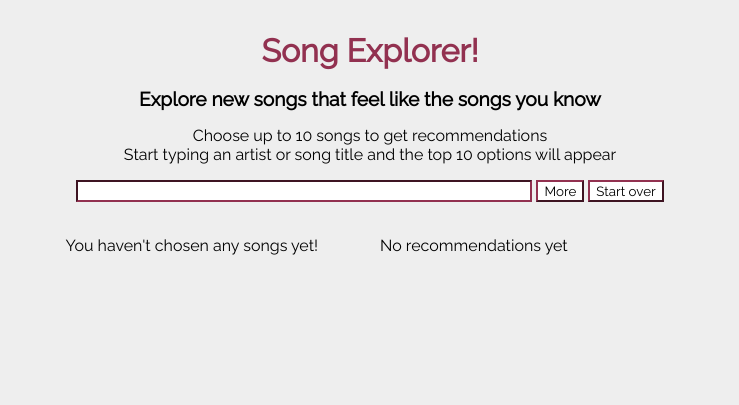
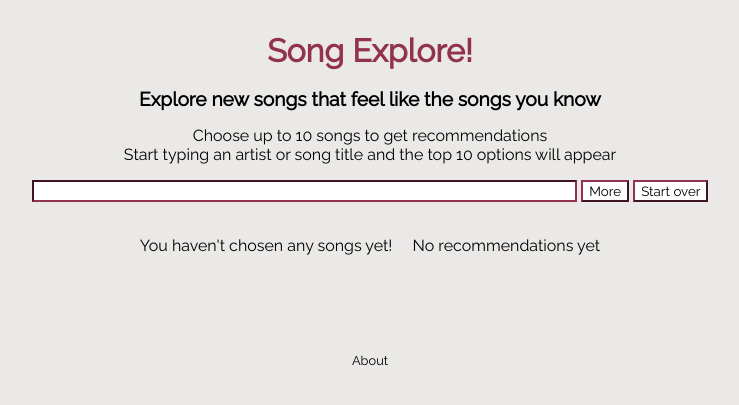
Before and after one commit to trishaandrews/music_explorer, a Flask app: page / in a window 1280 px wide. Shown: the top 405 px of the page, without its empty margins (270-1009 px from the left). Run offline with Flask 2, Linux system fonts and the light colour scheme; parts of the project's set-up code (start-up, migrations or seed data) failed here and were passed over; some libraries are stand-ins or nearby versions.

Commit message:
new features and fixed app

```diff
--- a/musicapp/musicapp/__init__.py
+++ b/musicapp/musicapp/__init__.py
@@ -2,6 +2,7 @@ from flask import Flask, Response, jsonify, render_template, request, redirect,
 from wtforms import TextField, Form
 from  sqlalchemy.sql.expression import func, select
 import json
+import time
 
 from musicapp.database import db_session, Recs
 
@@ -9,7 +10,7 @@ LIMIT = 10 #change html description p if you change this
 
 app = Flask(__name__)
 
-cluster_inputs = []
+#cluster_inputs = []
 
 
 class SearchForm(Form):
@@ -30,9 +31,11 @@ def autocomplete():
                         "cluster" : v.cluster})
     return Response(json.dumps(results))
 
-def get_recs():
+def get_recs(cluster_inputs):
     if len(cluster_inputs) < 1:
-        lim = 0
+        app.logger.debug("No selected songs")
+        results = [{"value": "No songs selected"}]
+        return results
     else:
         lim = int(LIMIT/len(cluster_inputs))
     db_vals = []
@@ -50,21 +53,22 @@ def get_recs():
 def add_entry():
     form_vals = request.form
     app.logger.debug(form_vals)
-    cluster = form_vals.get('cluster')
-    cluster_inputs.append(cluster)
-    results = get_recs()
-    app.logger.debug(results)
+    clusters = form_vals.getlist('clusters[]')
+    clusters = [int(c) for c in clusters]
+    #app.logger.debug(clusters)
+    if len(clusters) > LIMIT:
+        results = [{"value": "Too many songs selected!"}]
+    else:
+        results = get_recs(clusters)
+        app.logger.debug(results)
     return Response(json.dumps(results))
 
-@app.route('/refresh_recs', methods=['GET', 'POST'])
-def refresh_recs():
-    results = get_recs()
-    return Response(json.dumps(results))
+@app.route('/about')
+def about():
+    return render_template('about.html')
 
 @app.route('/')
 def index():
-    global cluster_inputs
-    cluster_inputs = []
     form = SearchForm(request.form)
     return render_template('index.html', form=form)
 
--- a/musicapp/musicapp/static/style.css
+++ b/musicapp/musicapp/static/style.css
@@ -1,9 +1,14 @@
-body            { font-family: 'Raleway', sans-serif; background: #eee;
+body            { font-family: 'Raleway', sans-serif; background: #EAE9E7;
                   margin: 2em auto; text-align: center;}
 h1              { color: #923150; }
-h1, h2, h3      { font-family: 'Raleway', sans-serif; margin: 0; }
+h1, h2          { font-family: 'Raleway', sans-serif; margin: 0; }
 h2              { font-size: 1.2em; }
+h3              { font-size: 1.0em; }
 li              { font-family: 'Lato', sans-serif; }
+
+h3 a:hover, h3 a:active {
+   font-weight: normal;
+}
 
 .box ul {
     list-style: none;
@@ -23,22 +28,21 @@ li              { font-family: 'Lato', sans-serif; }
     color: #923150;
 }
 
+.box {
+    text-align: left;
+    vertical-align: top;
+    display: inline-block;
+    padding: 0.5em;
+    max-width: 46%;
+    margin: 10px auto;
+}
+
 .more-recs {
     display: inline-block;
     background-color: white;
     border: 2;
     border-color: #923150;
     font-family: 'Raleway', sans-serif;
-}
-
-.box {
-    text-align: left;
-    vertical-align: top;
-    display: inline-block;
-    padding: 0.5em;
-    width: 46%;
-    max-width: 90%;
-    margin: 10px auto;
 }
 
 a:link {
@@ -59,15 +63,24 @@ a:active {
     font-weight:bold;
 }
 
-#menu-container{
+.allbox {
+    max-width: 70%;
+    margin: auto;
+}
+
+.footer {
+    margin: 5em auto;
+    font-size: 0.8em;
+}
+/*#menu-container{
     margin: auto;
     width: 70%;
     max-width: 75%;
-}
+}*/
 
 #autocomplete {
     display: inline-block;
-    width: 50%;
+    width: 60%;
     text-align: left;
     margin-bottom: 25px;
     border:2;
@@ -78,9 +91,8 @@ a:active {
 
 #boxbox {
     margin: auto;
-    width: 50%;
-    max-width: 100%
-    text-align: left;
+    width: 80%;
+    /*text-align: left;*/
 }
 
 /* ui Layout helpers
--- a/musicapp/musicapp/templates/index.html
+++ b/musicapp/musicapp/templates/index.html
@@ -1,7 +1,8 @@
 {% extends "layout.html" %}
 {% block body %}
+<div class="allbox">
 <div style="text-align: center;">
-  <h1>Song Explorer!</h1>
+  <h1>Song Explore!</h1>
   <br>
   <h2>Explore new songs that feel like the songs you know</h2>
   <p>Choose up to 10 songs to get recommendations<br>Start typing an artist or song title and the top 10 options will appear</p>
@@ -19,4 +20,11 @@
     <p id="reccontent">No recommendations yet</p>
   </div>
 </div>
+</div>
+
+<footer class="footer">
+  <p><a href="{{ url_for('about') }}">
+  About</a></p>
+</footer>
+
 {% endblock %}
--- a/musicapp/musicapp/templates/layout.html
+++ b/musicapp/musicapp/templates/layout.html
@@ -15,5 +15,12 @@
 </script>
 <script type="text/javascript" src="{{ url_for('static', filename='recommendations.js')}}" ></script>
 
-<!--"{{ url_for('static', filename='recommendations.js') }}"-->
-{% block body %}{% endblock %}
+{% block body %}
+
+
+<footer>
+  <p>Created by: Trisha Andrews</p>
+  <p>Contact information: <a href="mailto:someone@example.com">
+  someone@example.com</a>.</p>
+</footer>
+{% endblock %}
--- a/musicapp/run.py
+++ b/musicapp/run.py
@@ -1,4 +1,5 @@
 from musicapp import app
 
 if __name__ == "__main__":
+    #app.debug = True
     app.run()
--- a/user_clusters.py
+++ b/user_clusters.py
@@ -20,7 +20,7 @@ def unpickle(filename):
     return old_data
 
 basedir = "./pkls/"
-r_state = "8"
+r_state = "None"
 userdict = unpickle(basedir + "userdict.pkl")
 
 kmeans = unpickle(basedir + "kmeans40_"+r_state+".pkl")
```
Also changed, not shown: musicapp/musicapp/static/recommendations.js (+46 -36 lines), musicapp/musicapp/templates/about.html (added, +16 -0 lines), 4 other files.
